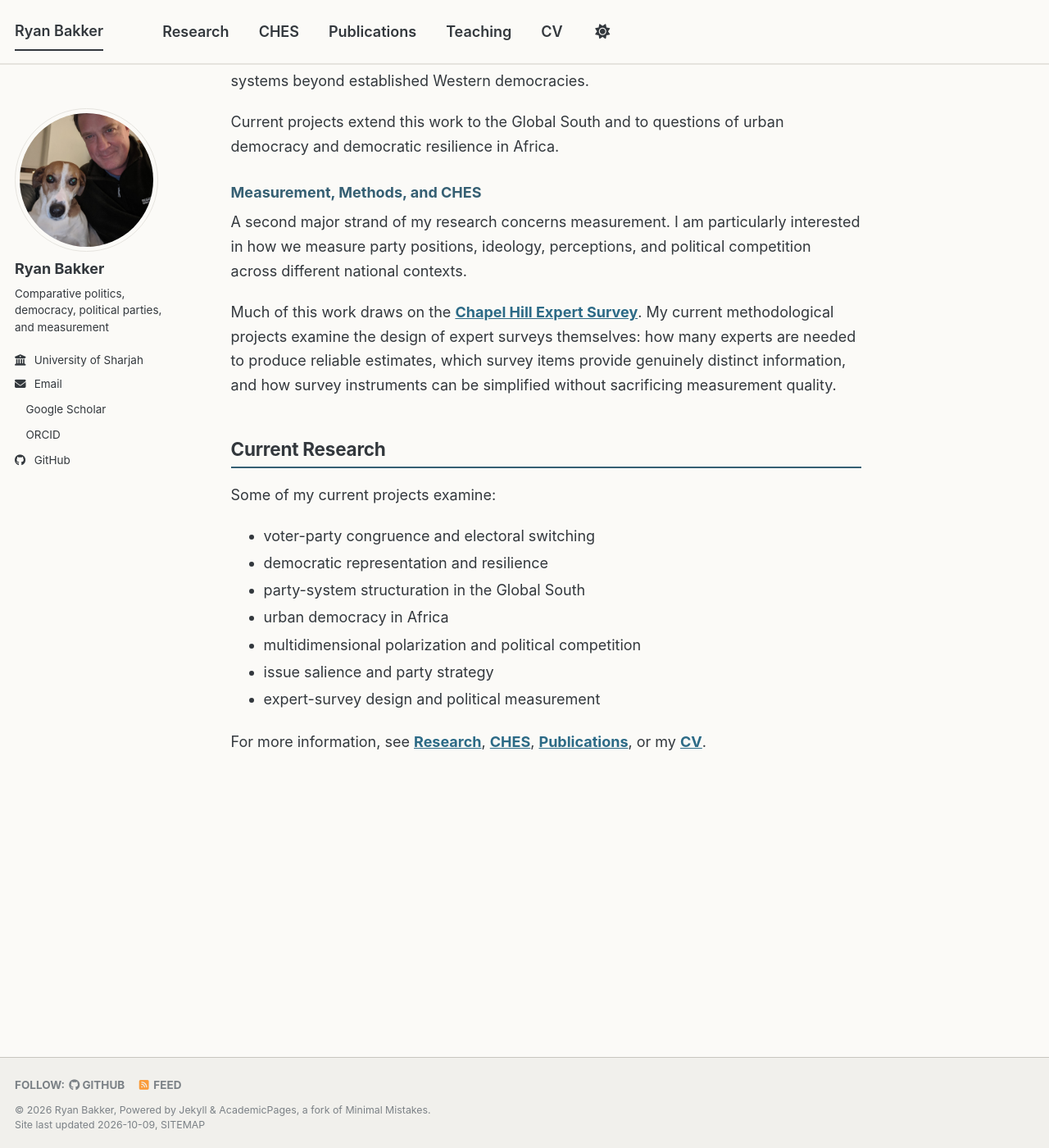
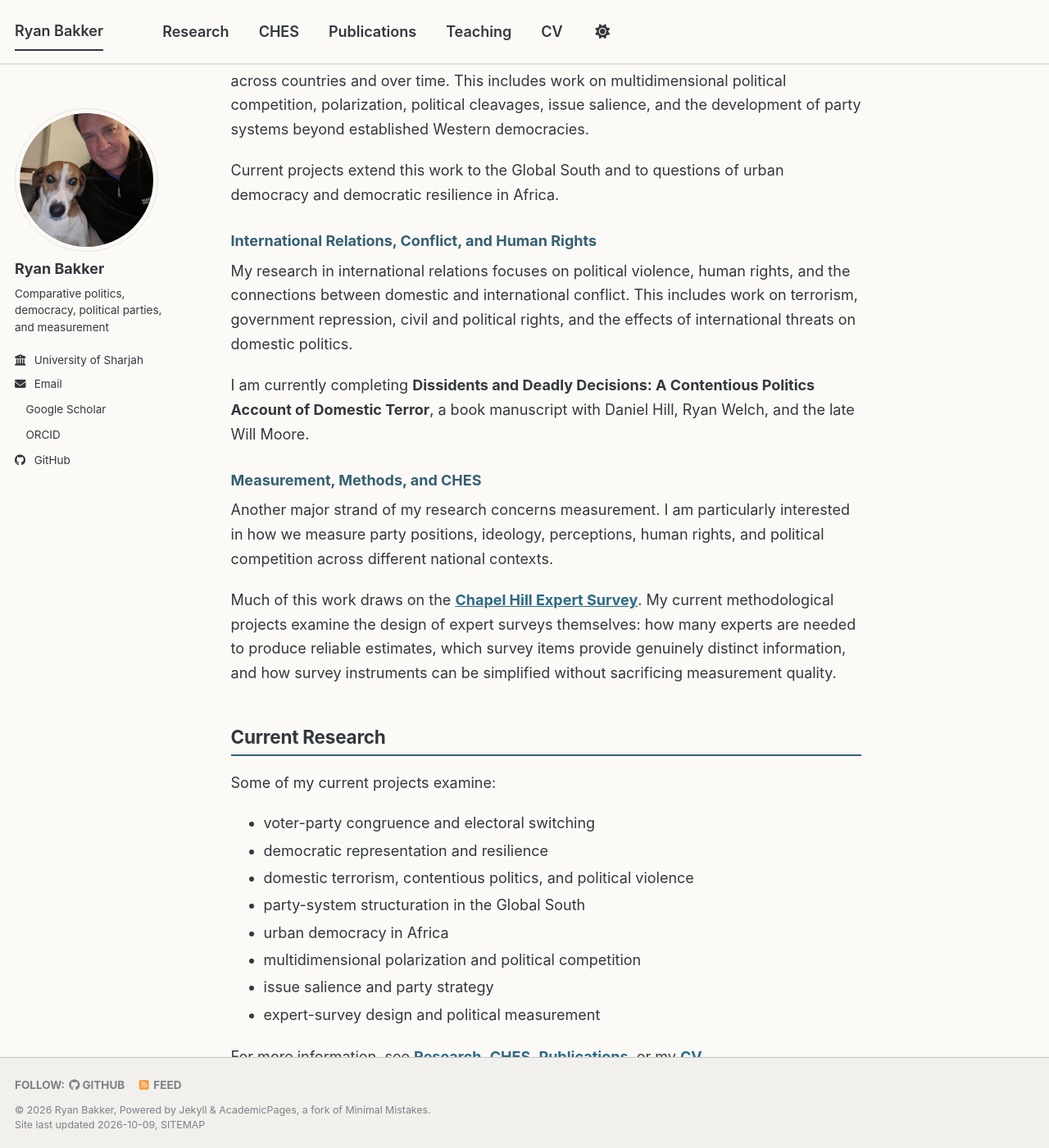
Before and after one commit to ryanbakker-ps/ryanbakker-ps.github.io, a Jekyll site: the page built from _pages/about.md, in a window 1280 px wide and 1400 px high, scrolled down 952 px. Shown: the whole window at 82% size. Built offline with Jekyll 4.4.1, drawn with Linux system fonts in a browser that asks for light colours; a style sheet for code colours, icons or effects is not loaded; some of the changed text lies outside the part shown.

Commit message:
Update about.md

```diff
--- a/_pages/about.md
+++ b/_pages/about.md
@@ -7,9 +7,9 @@ redirect_from:
   - /about.html
 ---
 
-I am a Professor of International Relations/Political Science at the University of Sharjah. My interests are rooted in understanding how democracy works when political representation is imperfect.
+I am a Professor of International Relations/Political Science at the University of Sharjah. My research spans comparative politics and international relations and is rooted in understanding how political institutions, parties, and political actors behave under conditions of imperfect representation and political conflict.
 
-Much of my research focuses on political parties, ideology, and representation, particularly in Europe. Increasingly, however, my work asks broader comparative questions about **democratic resilience, party-system development, and the relationship between citizens and political elites** across different political contexts.
+Much of my research focuses on political parties, ideology, and representation, particularly in Europe. Increasingly, however, my work asks broader comparative questions about **democratic resilience, party-system development, political conflict, and the relationship between citizens and political elites** across different political contexts.
 
 I also work extensively on political measurement and quantitative methodology. Since 2008, I have served as Principal Investigator of the **Chapel Hill Expert Survey (CHES)**, which I use both as a tool for studying political competition and as a laboratory for thinking about how we measure parties, ideology, and representation across countries.
 
@@ -27,11 +27,18 @@ I study how party systems structure political conflict and how those structures
 
 Current projects extend this work to the Global South and to questions of urban democracy and democratic resilience in Africa.
 
+
+### International Relations, Conflict, and Human Rights
+
+My research in international relations focuses on political violence, human rights, and the connections between domestic and international conflict. This includes work on terrorism, government repression, civil and political rights, and the effects of international threats on domestic politics.
+
+I am currently completing **Dissidents and Deadly Decisions: A Contentious Politics Account of Domestic Terror**, a book manuscript with Daniel Hill, Ryan Welch, and the late Will Moore.
+
 ### Measurement, Methods, and CHES
 
-A second major strand of my research concerns measurement. I am particularly interested in how we measure party positions, ideology, perceptions, and political competition across different national contexts.
+Another major strand of my research concerns measurement. I am particularly interested in how we measure party positions, ideology, perceptions, human rights, and political competition across different national contexts.
 
-Much of this work draws on the **[Chapel Hill Expert Survey](/ches/)**. My current methodological projects examine the design of expert surveys themselves: how many experts are needed to produce reliable estimates, which survey items provide genuinely distinct information, and how survey instruments can be simplified without sacrificing measurement quality.
+Much of this work draws on the [**Chapel Hill Expert Survey**](/ches/). My current methodological projects examine the design of expert surveys themselves: how many experts are needed to produce reliable estimates, which survey items provide genuinely distinct information, and how survey instruments can be simplified without sacrificing measurement quality.
 
 ## Current Research
 
@@ -39,6 +46,7 @@ Some of my current projects examine:
 
 - voter-party congruence and electoral switching
 - democratic representation and resilience
+- domestic terrorism, contentious politics, and political violence
 - party-system structuration in the Global South
 - urban democracy in Africa
 - multidimensional polarization and political competition
```
